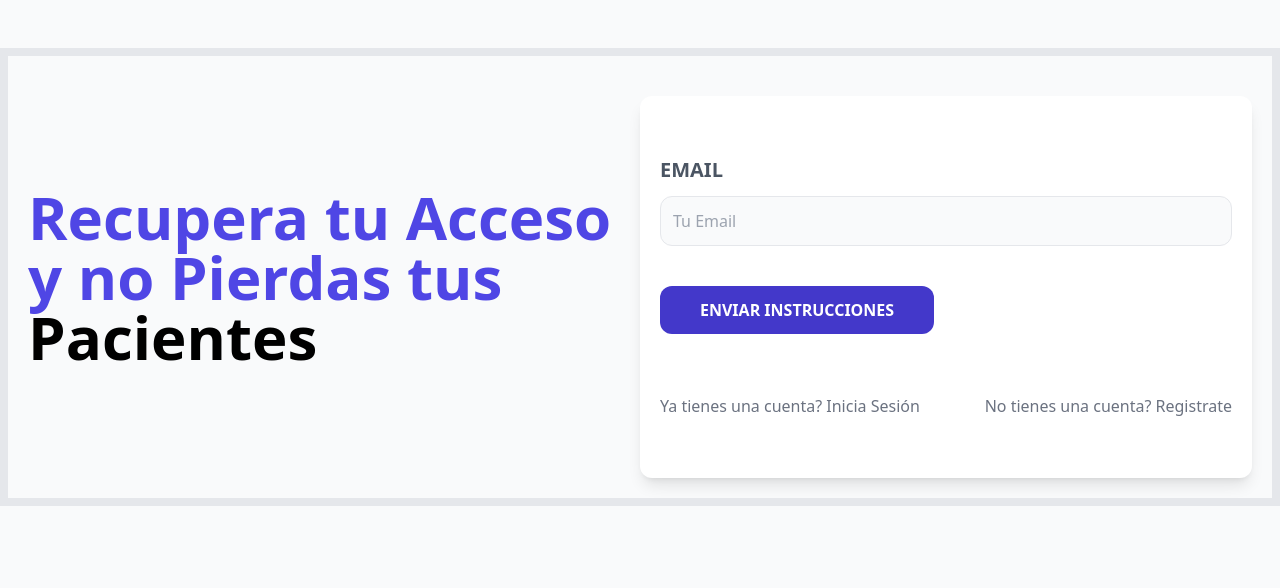
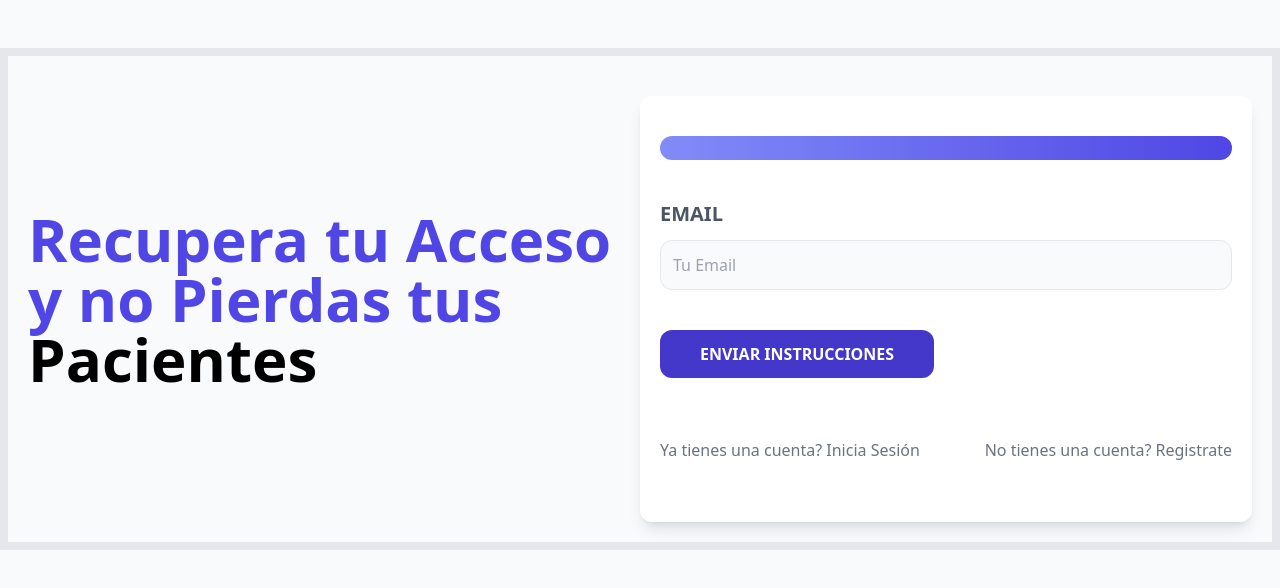
Before and after one commit to 96vladi/apv, a React (Vite) app in the folder frontend/: page /olvide-password in a window 1280 px wide. Shown: the top 588 px of the page. Built offline with nearby package versions, Linux system fonts and the light colour scheme; no server answers.

Commit message:
generate-token-to-change-password

```diff
--- a/frontend/src/paginas/OlvidePassword.jsx
+++ b/frontend/src/paginas/OlvidePassword.jsx
@@ -1,7 +1,36 @@
-import React from 'react'
+import React, { useState } from 'react'
 import { Link } from 'react-router-dom';
+import { Alerta } from '../components/Alerta';
+import clienteAxios from '../config/axios';
+
 
 export const OlvidePassword = () => {
+
+  const [email, setEmail] = useState('');
+  const [alerta, setAlerta] = useState({});
+
+  const handleSubmit = async (e) => {
+    e.preventDefault();
+    if(email === ''){
+      setAlerta({msg: 'El email es obligatorio', error: true});
+      return;
+    }
+
+    try {
+      const { data } = await clienteAxios.post('/veterinarios/olvide-password',
+      { email });
+      setAlerta({msg: data.msg});
+    } catch (error) {
+      setAlerta({
+        msg: error.response.data.msg,
+        error: true
+      })
+    }
+
+  };
+
+  const msg = alerta
+
   return (
     <>
       <div>
@@ -10,7 +39,13 @@ export const OlvidePassword = () => {
         </h1>
       </div>
       <div className='mt-20 md:mt-5 shadow-lg px-5 py-10 rounded-xl bg-white'>
-        <form>
+      {
+        msg && <Alerta
+          alerta={alerta}
+        />
+      }
+        <form
+          onSubmit={handleSubmit}>
           <div className='my-5'>
             <label className='uppercase text-gray-600 block text-xl font-bold'>
               Email
@@ -19,6 +54,8 @@ export const OlvidePassword = () => {
               type="email"
               placeholder='Tu Email'
               className='border w-full p-3 mt-3 bg-gray-50 rounded-xl'
+              value={email}
+              onChange={ e => setEmail(e.target.value) }
             />
           </div>
           <input
```
Also changed, not shown: 1 other file (tests, documents, lock files or other folders).
